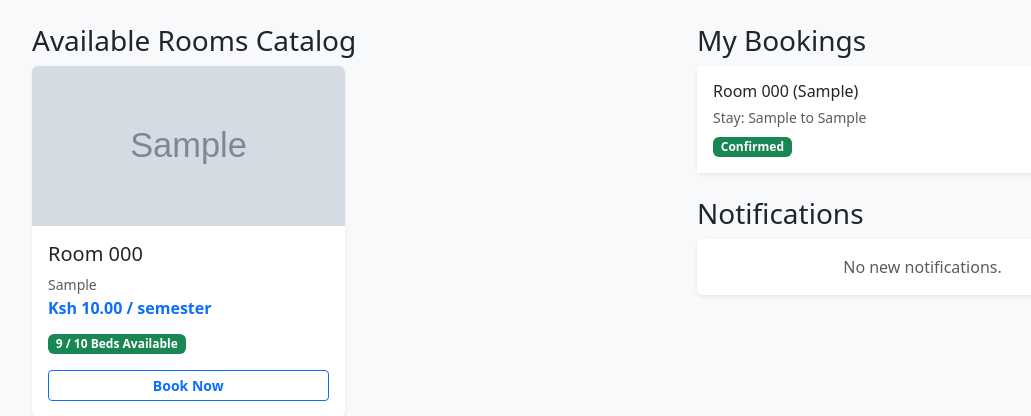
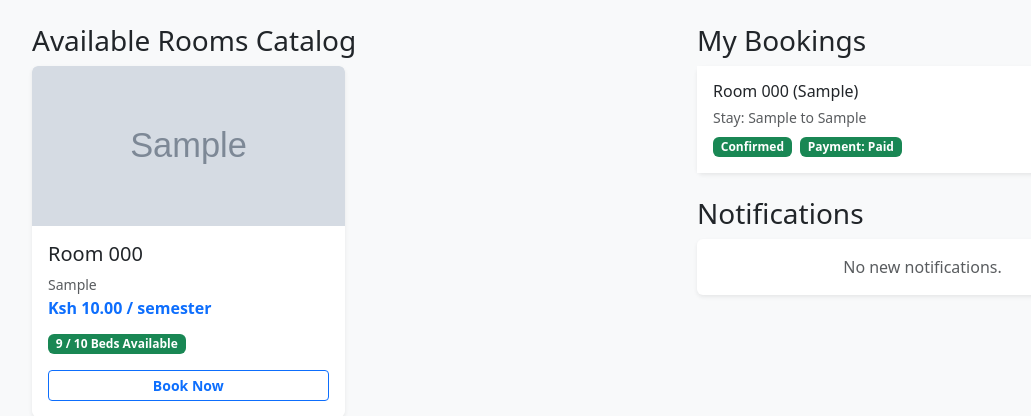
Before and after one commit to trill-254/Smart_Hostel-Python, a Flask app: page /dashboard/guest in a window 1280 px wide. Shown: the part 56-472 px from the top of the page, without its empty margins (50-1081 px from the left). Run offline with Flask 3, Linux system fonts and the light colour scheme; the visitor is signed in with stand-in values (Sample User, id 1); tables that the repository leaves empty hold one stand-in row (values such as "Sample post"); grey boxes marked "Sample" are stand-in pictures.

Commit message:
Update booking and payment dashboard features

```diff
--- a/app.py
+++ b/app.py
@@ -10,8 +10,6 @@ import os
 import re
 import threading
 import webbrowser
-import requests
-from base64 import b64encode
 
 app = Flask(__name__)
 app.config['SECRET_KEY'] = 'hostel-secure-production-key-2026'
@@ -31,9 +29,7 @@ def allowed_file(filename):
     return '.' in filename and filename.rsplit('.', 1)[1].lower() in ALLOWED_EXTENSIONS
 
 def clean_filename(filename):
-    # Secure the filename first
     filename = secure_filename(filename)
-    # Strip out any existing numeric timestamp prefix to prevent double-timestamping
     filename = re.sub(r'^\d+_', '', filename)
     return filename
 
@@ -58,7 +54,6 @@ class Room(db.Model):
     bookings = db.relationship('Booking', backref='room', lazy=True)
 
     def available_beds(self):
-        # Only count 'Confirmed' bookings toward capacity so pending requests don't lock beds prematurely
         occupied_count = Booking.query.filter_by(room_id=self.id).filter(Booking.status == 'Confirmed').count()
         return max(0, self.capacity - occupied_count)
 
@@ -70,7 +65,6 @@ class Booking(db.Model):
     check_out = db.Column(db.String(10), nullable=False)
     status = db.Column(db.String(30), default='Pending Approval')
     payment_status = db.Column(db.String(20), default='Unpaid')
-    mpesa_receipt = db.Column(db.String(50), nullable=True)
     created_at = db.Column(db.DateTime, default=datetime.utcnow)
 
 class Notification(db.Model):
@@ -84,8 +78,6 @@ class Notification(db.Model):
 def init_db():
     with app.app_context():
         db.create_all()
-
-        # Seed default manager if none exists
         if not User.query.filter_by(role='manager').first():
             mgr = User(
                 name="Head Manager",
@@ -220,7 +212,8 @@ def book_room():
             room_id=room.id,
             check_in=check_in,
             check_out=check_out,
-            status='Pending Approval'
+            status='Pending Approval',
+            payment_status='Unpaid'
         )
         db.session.add(booking)
         db.session.commit()
@@ -279,13 +272,15 @@ def update_booking_status(booking_id, action):
     if action == 'confirm':
         if room.available_beds() > 0:
             booking.status = 'Confirmed'
-            notif = Notification(user_id=booking.user_id, message=f"Your booking for Room {room.room_number} has been confirmed by management.")
+            booking.payment_status = 'Paid'  # Automatically synchronize payment status when approved
+            notif = Notification(user_id=booking.user_id, message=f"Your booking for Room {room.room_number} has been confirmed and marked as paid.")
             db.session.add(notif)
-            flash('Booking confirmed successfully.', 'success')
+            flash('Booking confirmed and payment marked as Paid.', 'success')
         else:
             flash('Cannot confirm: Room is at full capacity.', 'danger')
     elif action == 'reject':
         booking.status = 'Rejected'
+        booking.payment_status = 'Unpaid'
         notif = Notification(user_id=booking.user_id, message=f"Your booking for Room {room.room_number} was rejected.")
         db.session.add(notif)
         flash('Booking rejected.', 'info')
@@ -304,6 +299,7 @@ def edit_booking(booking_id):
     new_check_in = request.form.get('new_check_in') or request.form.get('check_in')
     new_check_out = request.form.get('new_check_out') or request.form.get('check_out')
     new_status = request.form.get('status')
+    new_payment_status = request.form.get('payment_status')
 
     if new_check_in:
         booking.check_in = new_check_in
@@ -311,6 +307,8 @@ def edit_booking(booking_id):
         booking.check_out = new_check_out
     if new_status in ['Pending Approval', 'Confirmed', 'Rejected', 'Completed']:
         booking.status = new_status
+    if new_payment_status in ['Paid', 'Unpaid']:
+        booking.payment_status = new_payment_status
 
     db.session.commit()
     flash('Booking updated successfully.', 'success')
@@ -343,7 +341,6 @@ def edit_room(room_id):
                 unique_filename = f"{int(datetime.utcnow().timestamp())}_{filename}"
                 new_image_path = os.path.join(app.config['UPLOAD_FOLDER'], unique_filename)
 
-                # Delete old image if it exists and isn't default
                 if room.image_url and 'default_room.jpg' not in room.image_url:
                     old_image_path = os.path.join(app.root_path, room.image_url.lstrip('/'))
                     if os.path.exists(old_image_path):
@@ -366,7 +363,6 @@ def edit_room(room_id):
 def delete_room(room_id):
     room = Room.query.get_or_404(room_id)
 
-    # Delete image file from disk if it exists and isn't default
     if room.image_url and 'default_room.jpg' not in room.image_url:
         image_path = os.path.join(app.root_path, room.image_url.lstrip('/'))
         if os.path.exists(image_path):
@@ -386,11 +382,11 @@ def export_csv_report():
     bookings = Booking.query.all()
     output = StringIO()
     writer = csv.writer(output)
-    writer.writerow(['Booking ID', 'Guest Name', 'Guest Email', 'Room Number', 'Room Type', 'Check-In', 'Check-Out', 'Status', 'Date Requested'])
+    writer.writerow(['Booking ID', 'Guest Name', 'Guest Email', 'Room Number', 'Room Type', 'Check-In', 'Check-Out', 'Status', 'Payment Status', 'Date Requested'])
     for b in bookings:
         writer.writerow([
             b.id, b.guest.name, b.guest.email, b.room.room_number,
-            b.room.room_type, b.check_in, b.check_out, b.status,
+            b.room.room_type, b.check_in, b.check_out, b.status, b.payment_status,
             b.created_at.strftime('%Y-%m-%d %H:%M')
         ])
     output.seek(0)
@@ -408,20 +404,17 @@ def profile():
         user.name = request.form.get('name', user.name)
         new_email = request.form.get('email')
 
-        # Check if email is taken by another user
         existing_user = User.query.filter_by(email=new_email).first()
         if existing_user and existing_user.id != user.id:
             flash('Email address is already in use by another account.', 'danger')
         else:
             user.email = new_email
-
-            # Optional password update
             new_password = request.form.get('password')
             if new_password:
                 user.password_hash = generate_password_hash(new_password)
 
             db.session.commit()
-            session['name'] = user.name # Update session name if changed
+            session['name'] = user.name
             flash('Profile updated successfully!', 'success')
 
         return redirect(url_for('profile'))
@@ -431,7 +424,6 @@ def profile():
 # --- RUN APPLICATION ---
 if __name__ == '__main__':
     init_db()
-
     is_local = os.environ.get("PORT") is None
 
     if is_local and os.environ.get("WERKZEUG_RUN_MAIN") != "true":
--- a/templates/guest_dashboard.html
+++ b/templates/guest_dashboard.html
@@ -83,6 +83,12 @@
                                 {% else %}bg-secondary{% endif %} mt-2">
                                 {{ b.status }}
                             </span>
+                            <!-- Payment Status Badge -->
+                            <span class="badge
+                                {% if b.payment_status == 'Paid' %}bg-success
+                                {% else %}bg-danger{% endif %} ms-1">
+                                Payment: {{ b.payment_status }}
+                            </span>
                         </li>
                         {% endfor %}
                     </ul>
```
Also changed, not shown: templates/manager_dashboard.html (+21 -4 lines), static/uploads/1794205711_1793887624_room_1.jpeg (deleted), static/uploads/1794205757_1793888671_room_3.jpeg (deleted), static/uploads/1794205836_1793888544_room_2.jpeg (deleted), static/uploads/1794205980_1793888625_room_4.jpeg (deleted), static/uploads/1794219509_hostel.jpg (deleted).
